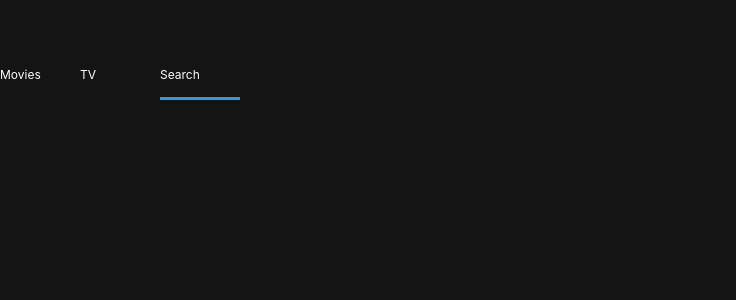
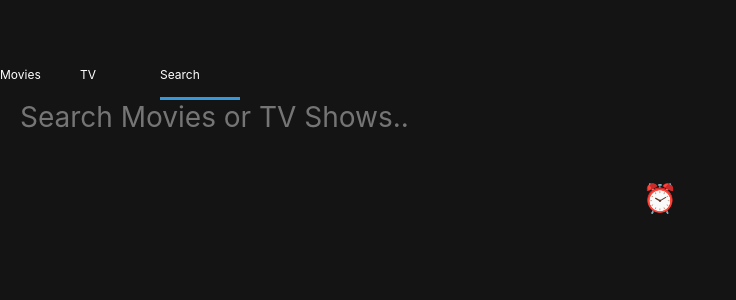
Before and after one commit to ghehd231/movieapp, a React (Create React App) app: page /search in a window 1280 px wide. Shown: the top 300 px of the page, without its empty margins (0-736 px from the left). Built offline with nearby package versions, Linux system fonts and the light colour scheme.

Commit message:
error debug3

```diff
--- a/src/Routes/Home/HomeContainer.js
+++ b/src/Routes/Home/HomeContainer.js
@@ -73,6 +73,7 @@ export default class extends React.Component {
 
   async componentDidMount() {
     try {
+
       const {
         data: { results: nowPlaying }
       } = await moviesApi.nowPlaying();
--- a/src/Routes/Search/SearchContainer.js
+++ b/src/Routes/Search/SearchContainer.js
@@ -9,7 +9,7 @@ export default class extends Component{
         tvResults: null,
         searchTerm: "",
         error: null,
-        loading: null,
+        loading: true
     }
 
     handleSubmit = event => {
@@ -40,7 +40,7 @@ export default class extends Component{
             } = await moviesApi.search(searchTerm);
             const {
                 data: { results: tvResults }
-            } = await moviesApi.search(searchTerm);
+            } = await tvApi.search(searchTerm);
             this.setState({
                 movieResults,
                 tvResults
--- a/src/Routes/Search/SearchPresenter.js
+++ b/src/Routes/Search/SearchPresenter.js
@@ -12,7 +12,7 @@ const Form = styled.form`
     margin-bottom: 50px;
     width: 100%;
 `;
-const Input = styled.div`
+const Input = styled.input`
     all: unset;
     font-size: 28px;
     width: 100%;
@@ -31,13 +31,13 @@ const SearchPresenter = ({
     <Container>
         <Form onSubmit={handleSubmit}>
             <Input
-             placeholder="Search MOvies or TV Shows.."
+             placeholder="Search Movies or TV Shows.."
              value ={searchTerm}
              onChange={updateTerm}
-             >
-            </Input>
+             />
+
         </Form>
-        {loading ? (
+         {loading ? (
             <Loader />
         ): (
             <>
--- a/src/Routes/TV/TVContainer.js
+++ b/src/Routes/TV/TVContainer.js
@@ -23,13 +23,14 @@ export default class extends React.Component{
 
             const {
                 data: { results: airingToday }
-            } = await tvApi.airingToday();
+            } = await tvApi.airing_today();
             this.setState({
                 topRated,
                 popular,
                 airingToday
             });
-        }catch{
+        }catch(e){
+            alert(e)
             this.setState({
                 error: "Can't find TV information."
             });
--- a/src/Routes/TV/TVPresenter.js
+++ b/src/Routes/TV/TVPresenter.js
@@ -11,6 +11,7 @@ const Container = styled.div`
 
 
 const TVPresenter = ({topRated, popular, airing_today, loading, error}) => (
+
     loading ? <Loader /> : (
         <Container>
              {topRated && topRated.length > 0 && (
```
Also changed, not shown: src/api.js (indentation only).
